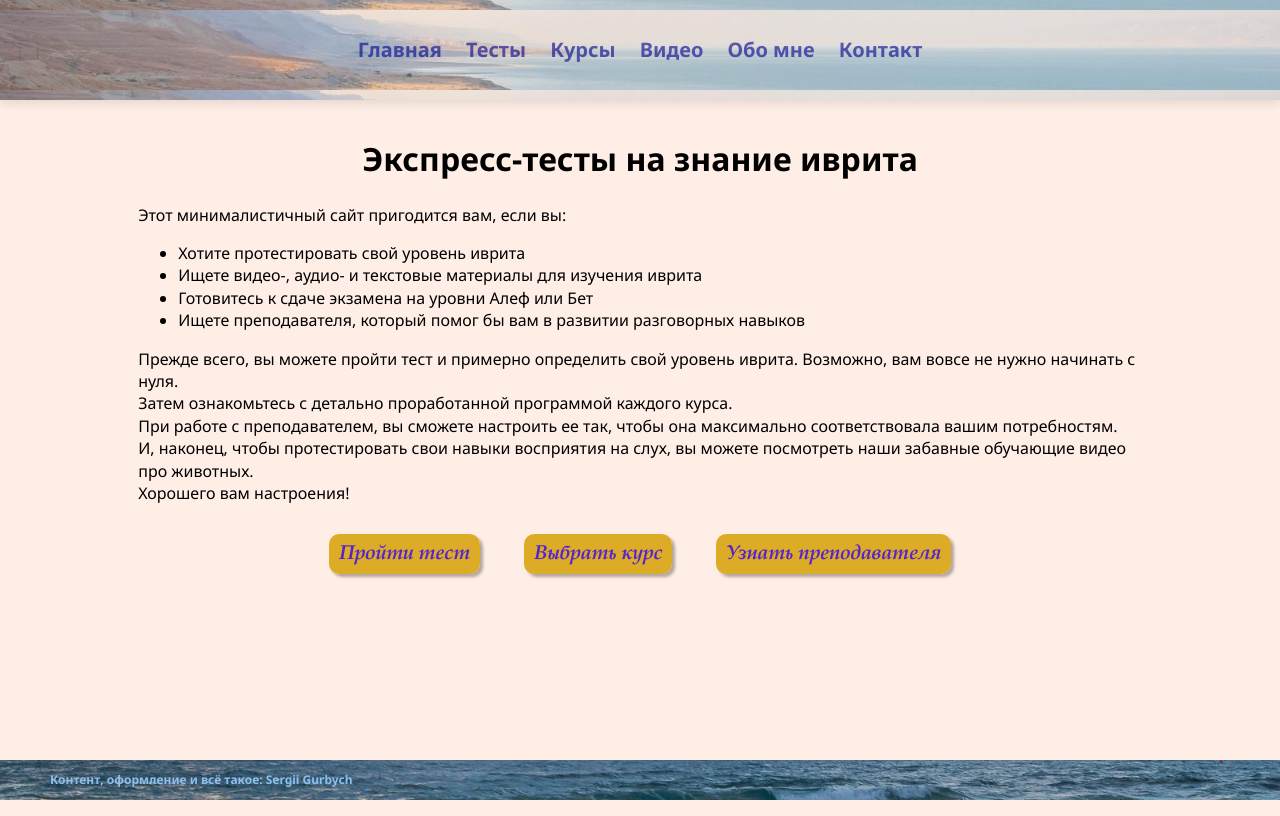
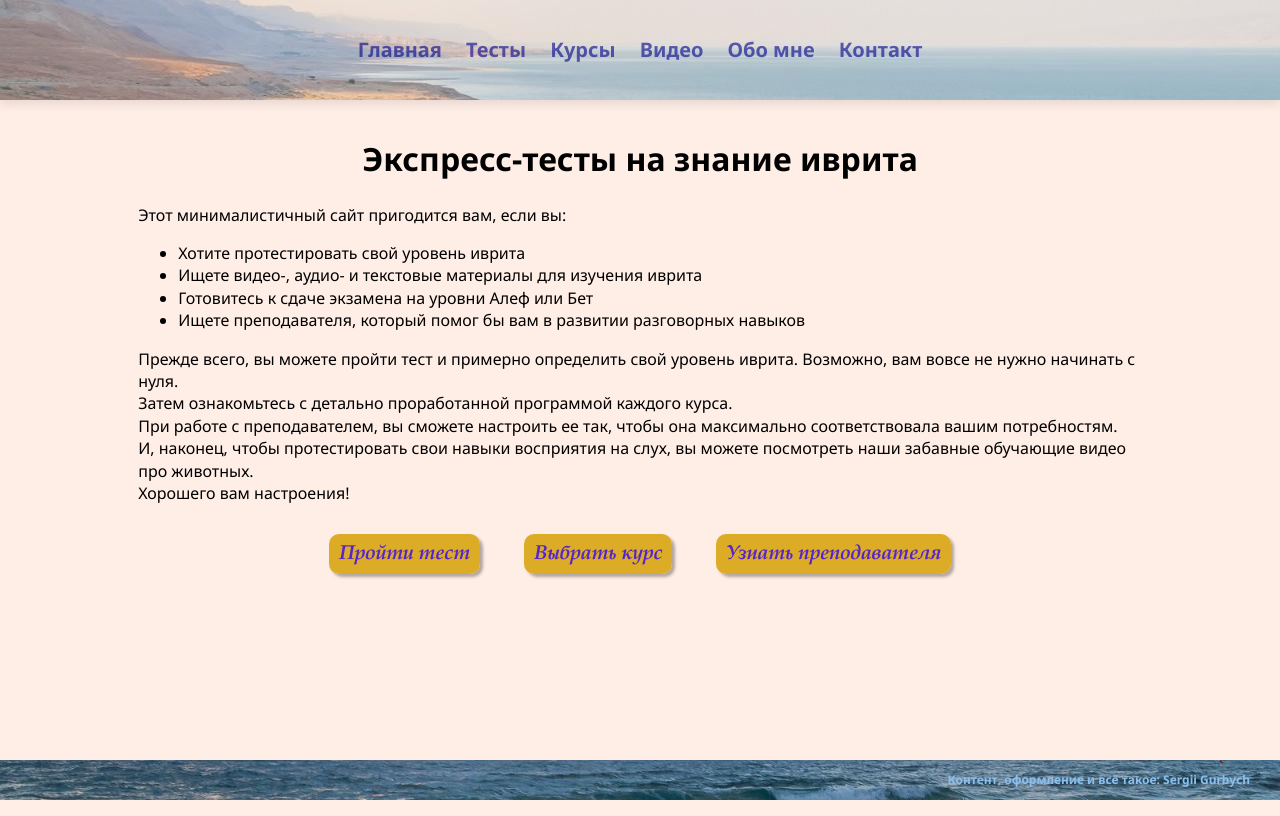
Before and after one commit to SergeyGurbich/Hebrewtests, a Flask app: page / in a window 1280 px wide. Run offline with Flask 2, Linux system fonts and the light colour scheme; some libraries are stand-ins or nearby versions.

Commit message:
css changed

```diff
--- a/static/styles/styles.css
+++ b/static/styles/styles.css
@@ -17,18 +17,18 @@ body {
 }
 
 .navbar {
-    background: url('header_100px.jpg') center;
+    background: url('header_100px.jpg') center no-repeat;
     width: 100%;
     height: 100px;
     box-shadow: 0 4px 10px rgba(0, 0, 0, .1); /* сдвиг по х, по у, размытость, черный, прозрачность 0.1*/
     display: flex;
     align-items: center; /* сочетание этих 2-х свойств центрирует содержимое по вертикали*/
-    -webkit-background-size: 100%;
-    -o-background-size: 100%;
-    -moz-background-size: 100%;
-    -ms-background-size: 100%;
-    -khtml-background-size: 100%;
-    background-size: 100%;
+    -webkit-background-size: cover;
+    -o-background-size: cover;
+    -moz-background-size: cover;
+    -ms-background-size: cover;
+    -khtml-background-size: cover;
+    background-size: cover;
 }
 
 .navbar-menu {
@@ -75,15 +75,19 @@ body {
     width: 100%;
     height: 40px;
     background-image: url('footer_60px.jpg');
-    display: flex;
+    display: inline-flex;
     align-items: center;
     text-align: right;
     background-size: 100%;
     margin: 0;
+    padding: 0;
 }
 
 .footer-text {text-align: right;
-padding-left: 40px;}
+    padding-right: 30px;
+    display: block;
+    width: 100%;
+}
 
 .rtl {
     direction: rtl;
@@ -300,6 +304,7 @@ h6 {font-size: 12px;
         padding: 5px;
         margin: 5px;
         font-size: 14px;
+        display: inline-block;
     }
 
     h1 {
```
